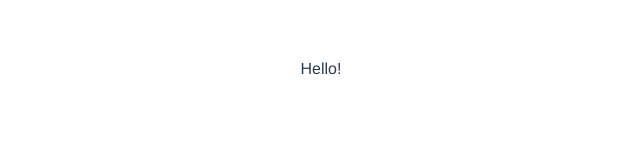
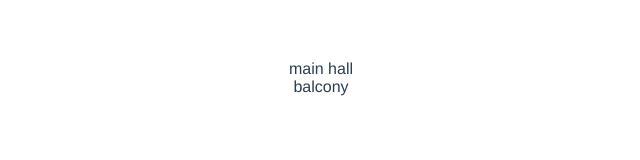
Before and after one commit to AlenaAlyona/theater_vue, a Vue app: page / in a window 1280 px wide. Shown: the top 160 px of the page, without its empty margins (319-959 px from the left). Built offline with nearby package versions, Linux system fonts and the light colour scheme.

Commit message:
created 2 components for displaying theater sections

```diff
--- a/src/App.vue
+++ b/src/App.vue
@@ -1,14 +1,16 @@
 <template>
-  <HelloWorld msg="Welcome to Your Vue.js App" />
+  <div class="container">
+    <Layout />
+  </div>
 </template>
 
 <script>
-import HelloWorld from "./components/HelloWorld.vue";
+import Layout from "./components/Layout.vue";
 
 export default {
   name: "App",
   components: {
-    HelloWorld,
+    Layout,
   },
 };
 </script>
--- /dev/null
+++ b/src/components/Layout.vue
@@ -0,0 +1,46 @@
+<template>
+  <div class="layoutContainer">
+    <div
+      class="sectionName"
+      v-for="section in layoutData.sections"
+      :key="section.name"
+    >
+      <Section v-bind:section="section" />
+    </div>
+  </div>
+</template>
+
+<script>
+import Section from "./Section.vue";
+import { layout } from "../config/constants";
+
+export default {
+  name: "Layout",
+  components: {
+    Section,
+  },
+  data() {
+    return {
+      layoutData: layout,
+    };
+  },
+};
+</script>
+
+<!-- Add "scoped" attribute to limit CSS to this component only -->
+<style scoped>
+h3 {
+  margin: 40px 0 0;
+}
+ul {
+  list-style-type: none;
+  padding: 0;
+}
+li {
+  display: inline-block;
+  margin: 0 10px;
+}
+a {
+  color: #42b983;
+}
+</style>
--- a/src/components/HelloWorld.vue
+++ b/src/components/Section.vue
@@ -1,13 +1,13 @@
 <template>
-  <p>Hello!</p>
+  <div class="sectionContainer">
+    <div class="sectionTitle">{{ section.name }}</div>
+  </div>
 </template>
 
 <script>
 export default {
-  name: "HelloWorld",
-  props: {
-    msg: String,
-  },
+  name: "Section",
+  props: ["section"],
 };
 </script>
 
--- /dev/null
+++ b/src/config/constants.js
@@ -0,0 +1,103 @@
+/* eslint-disable */
+
+export const layout = {
+  ranks: ["rank1", "rank2", "rank3"],
+  sections: [
+    {
+      name: "main hall",
+      rows: [
+        {
+          row: "1",
+          seats: [
+            { seat: "1", rank: "rank1" },
+            { seat: "3", rank: "rank1" },
+            { seat: "4", rank: "rank1" },
+            { seat: "2", rank: "rank1" },
+          ],
+        },
+        {
+          row: "2",
+          seats: [
+            { seat: "1", rank: "rank1" },
+            { seat: "3", rank: "rank1" },
+            { seat: "5", rank: "rank1" },
+            { seat: "6", rank: "rank1" },
+            { seat: "4", rank: "rank1" },
+            { seat: "2", rank: "rank1" },
+          ],
+        },
+        {
+          row: "3",
+          seats: [
+            { seat: "1", rank: "rank2" },
+            { seat: "3", rank: "rank2" },
+            { seat: "5", rank: "rank2" },
+            { seat: "6", rank: "rank2" },
+            { seat: "4", rank: "rank2" },
+            { seat: "2", rank: "rank2" },
+          ],
+        },
+      ],
+    },
+    {
+      name: "balcony",
+      rows: [
+        {
+          row: "1",
+          seats: [
+            { seat: "1", rank: "rank1" },
+            { seat: "3", rank: "rank1" },
+            { seat: "4", rank: "rank1" },
+            { seat: "2", rank: "rank1" },
+          ],
+        },
+        {
+          row: "2",
+          seats: [
+            { seat: "1", rank: "rank1" },
+            { seat: "3", rank: "rank1" },
+            { seat: "5", rank: "rank1" },
+            { seat: "6", rank: "rank1" },
+            { seat: "4", rank: "rank1" },
+            { seat: "2", rank: "rank1" },
+          ],
+        },
+        {
+          row: "3",
+          seats: [
+            { seat: "1", rank: "rank2" },
+            { seat: "3", rank: "rank2" },
+            { seat: "5", rank: "rank2" },
+            { seat: "6", rank: "rank2" },
+            { seat: "4", rank: "rank2" },
+            { seat: "2", rank: "rank2" },
+          ],
+        },
+      ],
+    },
+  ],
+};
+
+export const groups = [
+  {
+    id: "+31611111111",
+    seats: [
+      { section: "main hall", row: "1", seat: "4" },
+
+      { section: "main hall", row: "1", seat: "2" },
+
+      { section: "main hall", row: "2", seat: "2" },
+
+      { section: "main hall", row: "2", seat: "4" },
+    ],
+  },
+
+  {
+    id: "+31622222222",
+    seats: [
+      { section: "main hall", row: "2", seat: "6" },
+
+      { section: "main hall", row: "2", seat: "5" },
+    ],
+  },
+];
```
